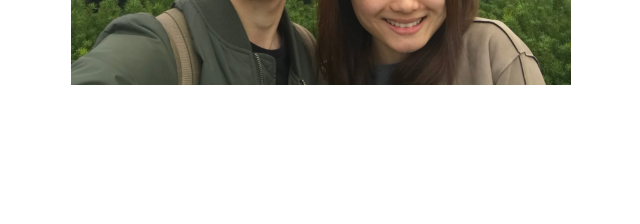
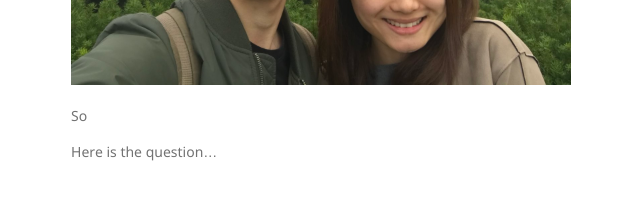
Before and after one commit to midstane/midstane.github.io, a Jekyll site: the page built from index.md, in a window 1280 px wide. Shown: the part 4515-4739 px from the top of the page, without its empty margins (499-1139 px from the left). Built offline with Jekyll 4.4.1, drawn with Linux system fonts in a browser that asks for light colours; the repository's description, which GitHub fills in, is left out; before the commit the page ends 4670 px from its top, so only the background shows below that.

Commit message:
update stylesheet

```diff
--- a/_sass/jekyll-theme-minimal.scss
+++ b/_sass/jekyll-theme-minimal.scss
@@ -15,7 +15,7 @@ h1, h2, h3, h4, h5, h6 {
 }
 
 p, ul, ol, table, pre, dl {
-  margin:0 0 15px;
+  margin:0 0 20px;
 }
 
 h1, h2, h3 {
--- a/assets/css/style.scss
+++ b/assets/css/style.scss
@@ -14,9 +14,3 @@ body {
 p, ul, ol, table, pre, dl {
   margin:0 0 15px;
 }
-
-section {
-  width:500px;
-  float:right;
-  padding-bottom:50px;
-}
--- a/index.md
+++ b/index.md
@@ -212,3 +212,7 @@ Please let me
 
 ![](/image-1.JPG)
 ![](/image.JPG)
+
+So
+
+Here is the question…
```
Also changed, not shown: 5 other files.
